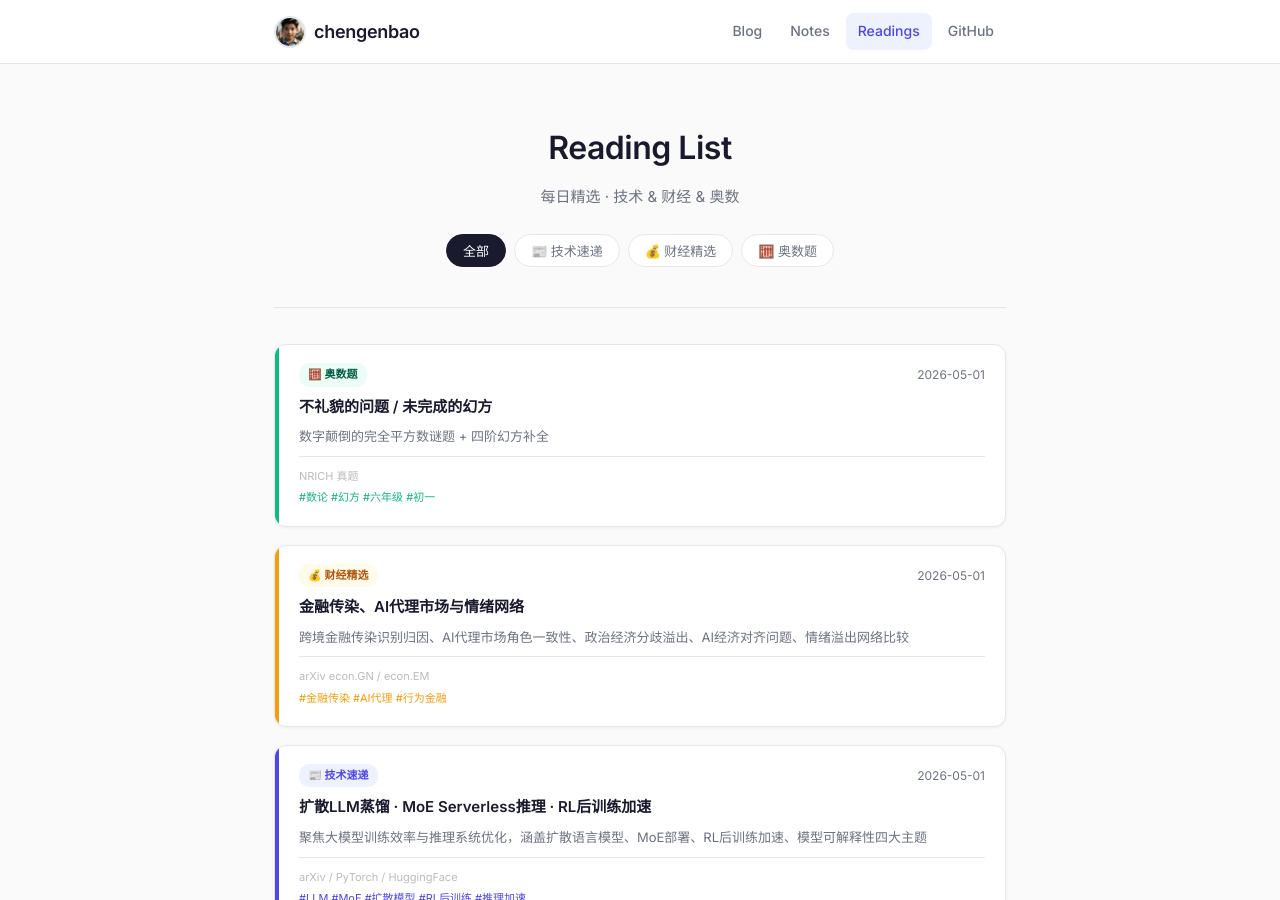
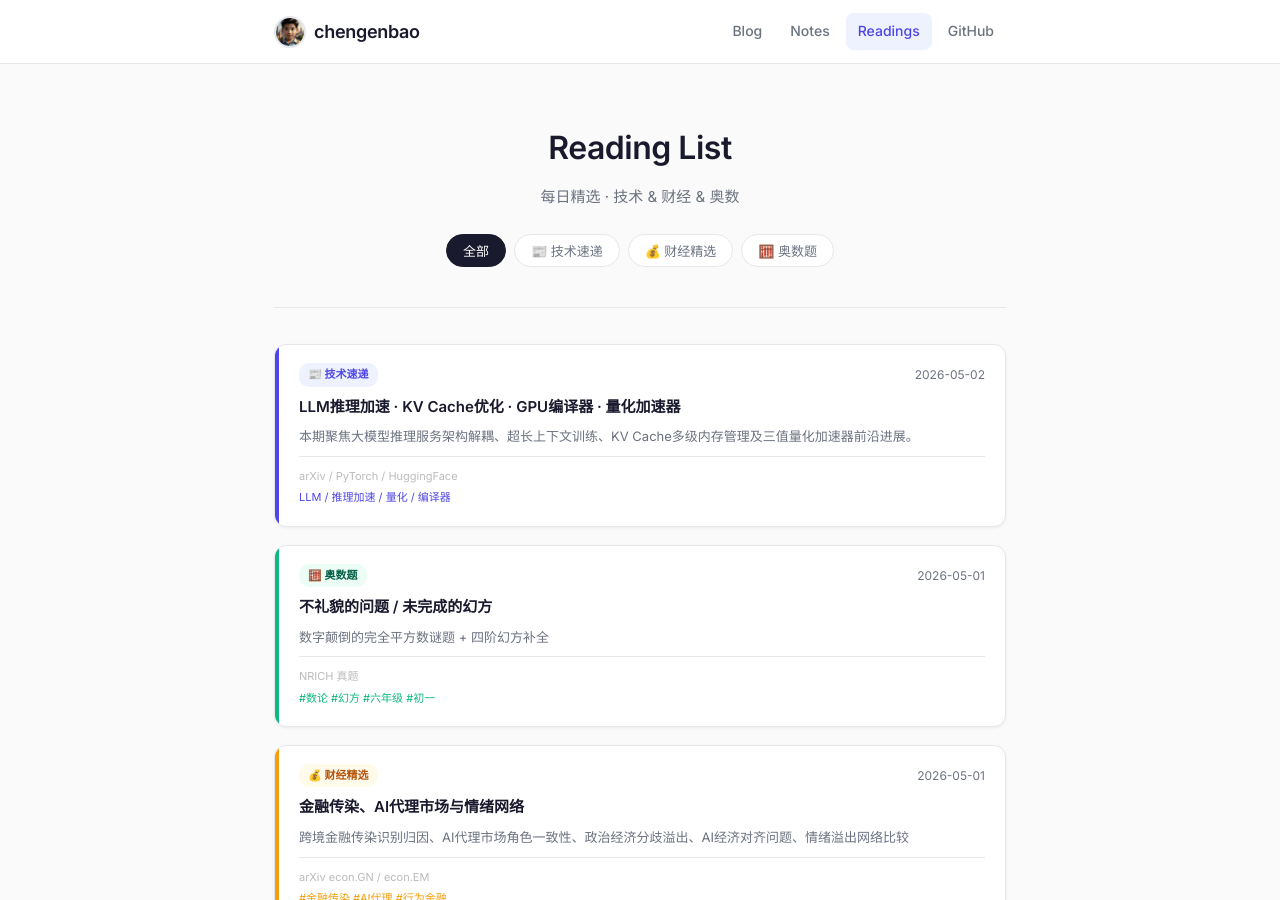
Before and after one commit to chengenbao/chengenbao.github.io, a Jekyll site: the page built from reading-list/index.md, in a window 1280 px wide and 900 px high. Built offline with Jekyll 4.4.1, drawn with Linux system fonts in a browser that asks for light colours.

Commit message:
add tech card 2026-05-02

```diff
--- a/reading-list/index.md
+++ b/reading-list/index.md
@@ -18,6 +18,21 @@
   </div>
 
   <div class="rl-grid">
+<a class="rl-card tech" href="/reading-list/2026-05-02-tech-daily/">
+  <div class="rl-accent"></div>
+  <div class="rl-body">
+    <div class="rl-top">
+      <span class="rl-badge tech">📰 技术速递</span>
+      <time>2026-05-02</time>
+    </div>
+    <h2>LLM推理加速 · KV Cache优化 · GPU编译器 · 量化加速器</h2>
+    <p>本期聚焦大模型推理服务架构解耦、超长上下文训练、KV Cache多级内存管理及三值量化加速器前沿进展。</p>
+    <div class="rl-meta">
+      <span class="rl-source">arXiv / PyTorch / HuggingFace</span>
+      <span class="rl-tags">LLM / 推理加速 / 量化 / 编译器</span>
+    </div>
+  </div>
+</a>
 <a class="rl-card math" href="/reading-list/2026-05-01-math/"><div class="rl-accent"></div><div class="rl-body"><div class="rl-top"><span class="rl-badge math">🧮 奥数题</span><time>2026-05-01</time></div><h2>不礼貌的问题 / 未完成的幻方</h2><p>数字颠倒的完全平方数谜题 + 四阶幻方补全</p><div class="rl-meta"><span class="rl-source">NRICH 真题</span><span class="rl-tags">#数论 #幻方 #六年级 #初一</span></div></div></a>
 <a class="rl-card finance" href="/reading-list/2026-05-01-finance-daily/">
   <div class="rl-accent"></div>
```
